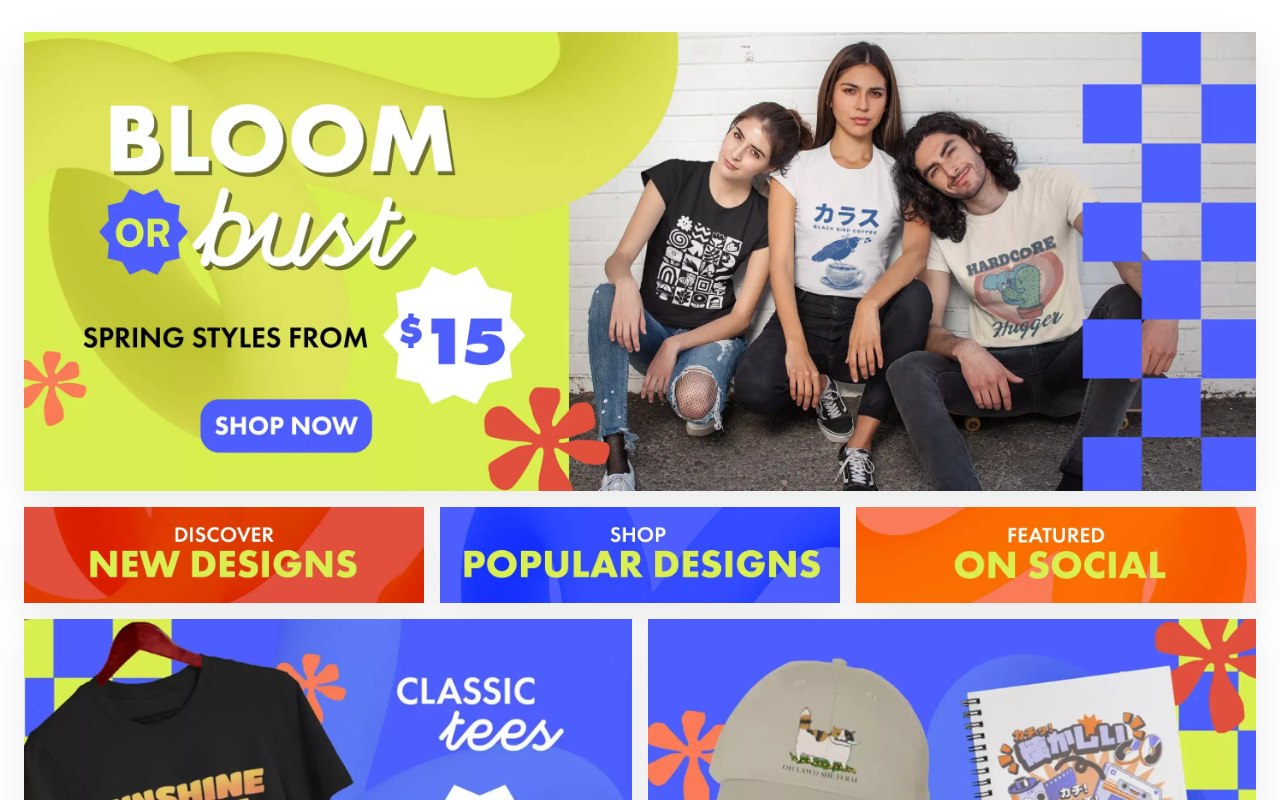
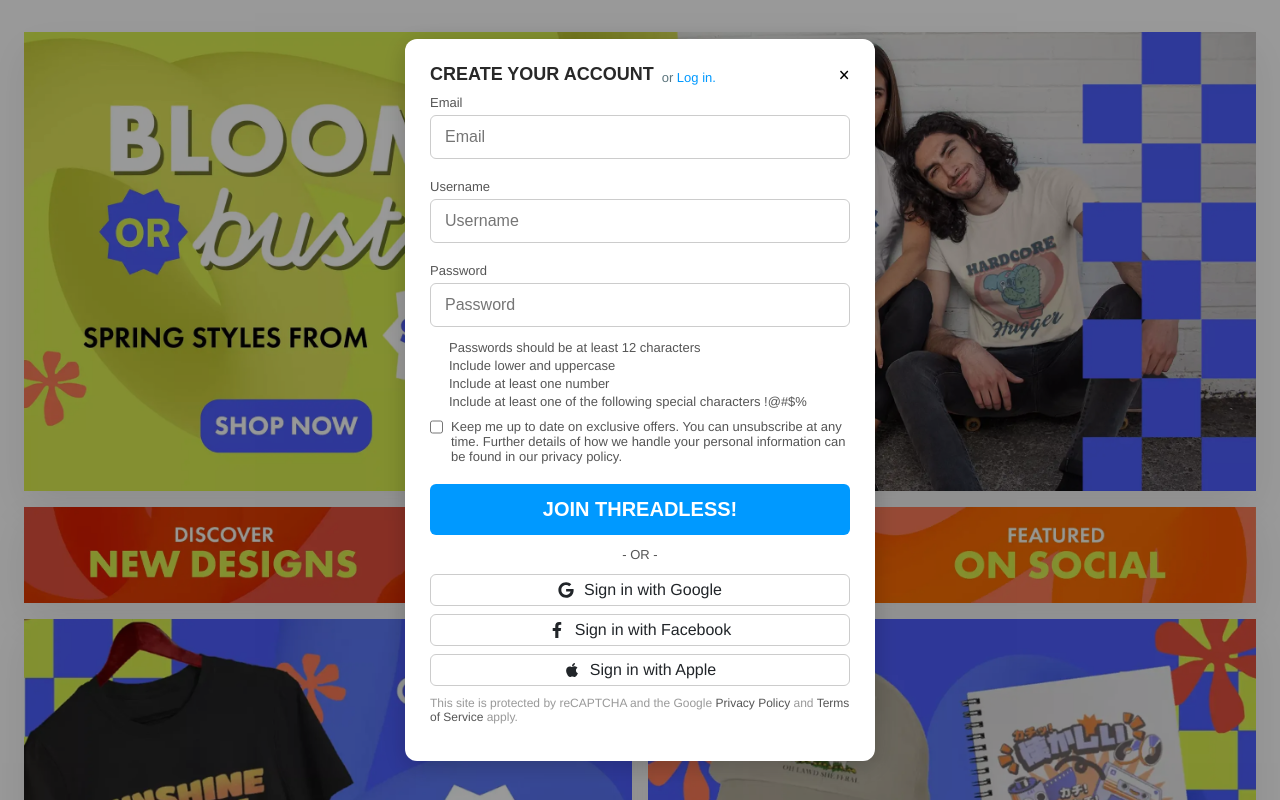
Before and after one commit to arpitasi1gh/threadless-project, a React (Vite) app in the folder threadless/: page /login in a window 1280 px wide. Shown: the top 800 px of the page. Built offline with nearby package versions, Linux system fonts and the light colour scheme.

Commit message:
add signup page

```diff
--- a/threadless/src/App.jsx
+++ b/threadless/src/App.jsx
@@ -1,11 +1,13 @@
 import './App.css'
 import Footer from './components/footer/Footer'
 import Home from './pages/home/home'
+import Signup from './components/signup/Signup'
 
 function App() {
   return (
     <>
       <Home />
+      <Signup />
       <Footer />
     </>
   )
--- /dev/null
+++ b/threadless/src/components/signup/Signup.css
@@ -0,0 +1,172 @@
+.overlay{
+  position:fixed;
+  top:0;
+  left:0;
+  width:100%;
+  height:100%;
+  background:rgba(0,0,0,0.4);
+  display:flex;
+  justify-content:center;
+  align-items:center;
+}
+
+.modal{
+  width:420px;
+  background:#fff;
+  padding:25px;
+  border-radius:12px;
+  box-shadow:0 5px 25px rgba(0,0,0,0.2);
+}
+
+.header{
+  position:relative;
+  display:flex;
+  align-items:center;
+  gap:8px;
+  flex-wrap:wrap;
+}
+
+.header h2{
+  margin:0;
+  font-size: 18px;
+  color: #282828;
+  font: 18px "futura-pt-1", "futura-pt-2", sans-serif;
+  font-weight: 900;
+}
+
+.header p{
+  margin:0;
+  font: 13px helvetica, arial;
+  color: #5C757D;
+  margin-top: 6px;
+}
+
+.link{
+  color:#0099ff;
+  cursor:pointer;
+  font: 13px helvetica, arial;
+  margin-top: 6px;
+}
+
+.link:hover{
+  text-decoration:underline;
+}
+
+.close{
+  position:absolute;
+  right:0;
+  top:0;
+  cursor:pointer;
+  font-size:20px;
+  flex-shrink:0;
+  color:black;
+  font-weight: 900;
+}
+
+.body label{
+  display:block;
+  margin:10px 0 5px;
+  margin:10px 0 5px;
+  font:13px helvetica, arial;
+  color: #555555;
+}
+
+.body input{
+  width:100%;
+  padding:12px 14px;
+  border:1px solid #ccc;
+  border-radius:6px;
+  margin-bottom:10px;
+  background: #ffffff;
+  box-sizing: border-box;
+  font-size:16px;
+}
+
+.rules{
+  font-size:14px;
+  color:#555555;
+  margin-bottom:10px;
+  font:13px helvetica, arial;
+  margin-left: 19px;
+}
+
+.rules p{
+  margin:3px 0;
+}
+
+.checkbox{
+  display:flex;
+  gap:8px;
+  font-size:13px;
+  margin:10px 0;
+  font:13px helvetica, arial;
+  color:#555555;
+}
+
+.checkbox input{
+  width:16px;
+  height:16px;
+  margin:0;
+  cursor:pointer;
+}
+
+.join-btn{
+  width:100%;
+  padding:14px;
+  background:#0099ff;
+  color:#ffffff;
+  border:none;
+  border-radius:6px;
+  font-weight:bold;
+  cursor:pointer;
+  margin-top:10px;
+  font-size: 20px;
+}
+
+.join-btn:hover{
+  background:#0682d5;
+}
+
+.divider{
+  text-align:center;
+  margin:12px 0;
+  font:13px helvetica, arial;
+  color:#555555;
+}
+
+.social-btn{
+  width:100%;
+  padding:6px 12px;
+  margin:8px 0;
+  border:1px solid #ccc;
+  border-radius:6px;
+  background:#fff;
+  display:flex;
+  align-items:center;
+  justify-content:center;
+  gap:10px;
+  cursor:pointer;
+  color: #212529;
+  font:16px helvetica, arial;
+}
+
+.social-btn:hover{
+  background:#212529;
+  color:#fff;
+}
+
+.footer-text{
+  font-size:12px;
+  color:#55555599;
+  margin-top:10px;
+  font: 12px helvetica, arial;
+}
+
+.footer-text a{
+  color:#555555;
+  text-decoration: none;
+}
+
+.footer-text a:hover{
+  text-decoration: underline;
+}
--- /dev/null
+++ b/threadless/src/components/signup/Signup.jsx
@@ -0,0 +1,78 @@
+import React from "react";
+import "./Signup.css";
+import { FaGoogle, FaFacebookF, FaApple } from "react-icons/fa";
+
+function SignupModal() {
+  return (
+    <div className="overlay">
+      <div className="modal">
+
+        {/* Header */}
+        <div className="header">
+          <h2>CREATE YOUR ACCOUNT</h2>
+          <p>
+            or <span className="link">Log in.</span>
+          </p>
+          <span className="close">×</span>
+        </div>
+
+        {/* Form */}
+        <div className="body">
+
+          <label>Email</label>
+          <input type="email" placeholder="Email" />
+
+          <label>Username</label>
+          <input type="text" placeholder="Username" />
+
+          <label>Password</label>
+          <input type="password" placeholder="Password" />
+
+          {/* Password Rules */}
+          <div className="rules">
+            <p>Passwords should be at least 12 characters</p>
+            <p>Include lower and uppercase</p>
+            <p>Include at least one number</p>
+            <p>Include at least one of the following special characters !@#$%</p>
+          </div>
+
+          {/* Checkbox */}
+          <div className="checkbox">
+            <input type="checkbox" />
+            <span>
+              Keep me up to date on exclusive offers. You can unsubscribe at any time.
+              Further details of how we handle your personal information can be found
+              in our privacy policy.
+            </span>
+          </div>
+
+          {/* Main Button */}
+          <button className="join-btn">JOIN THREADLESS!</button>
+
+          <div className="divider">- OR -</div>
+
+          {/* Social Buttons */}
+          <button className="social-btn">
+            <FaGoogle /> Sign in with Google
+          </button>
+
+          <button className="social-btn">
+            <FaFacebookF /> Sign in with Facebook
+          </button>
+
+          <button className="social-btn">
+            <FaApple /> Sign in with Apple
+          </button>
+
+          {/* Footer */}
+          <p className="footer-text">
+            This site is protected by reCAPTCHA and the Google <a href="">Privacy Policy</a> and <a href="">Terms of Service</a> apply.
+          </p>
+
+        </div>
+      </div>
+    </div>
+  );
+}
+
+export default SignupModal;
```
Also changed, not shown: threadless/src/components/aboutus/Aboutus.css (added), threadless/src/components/aboutus/Aboutus.jsx (added).
